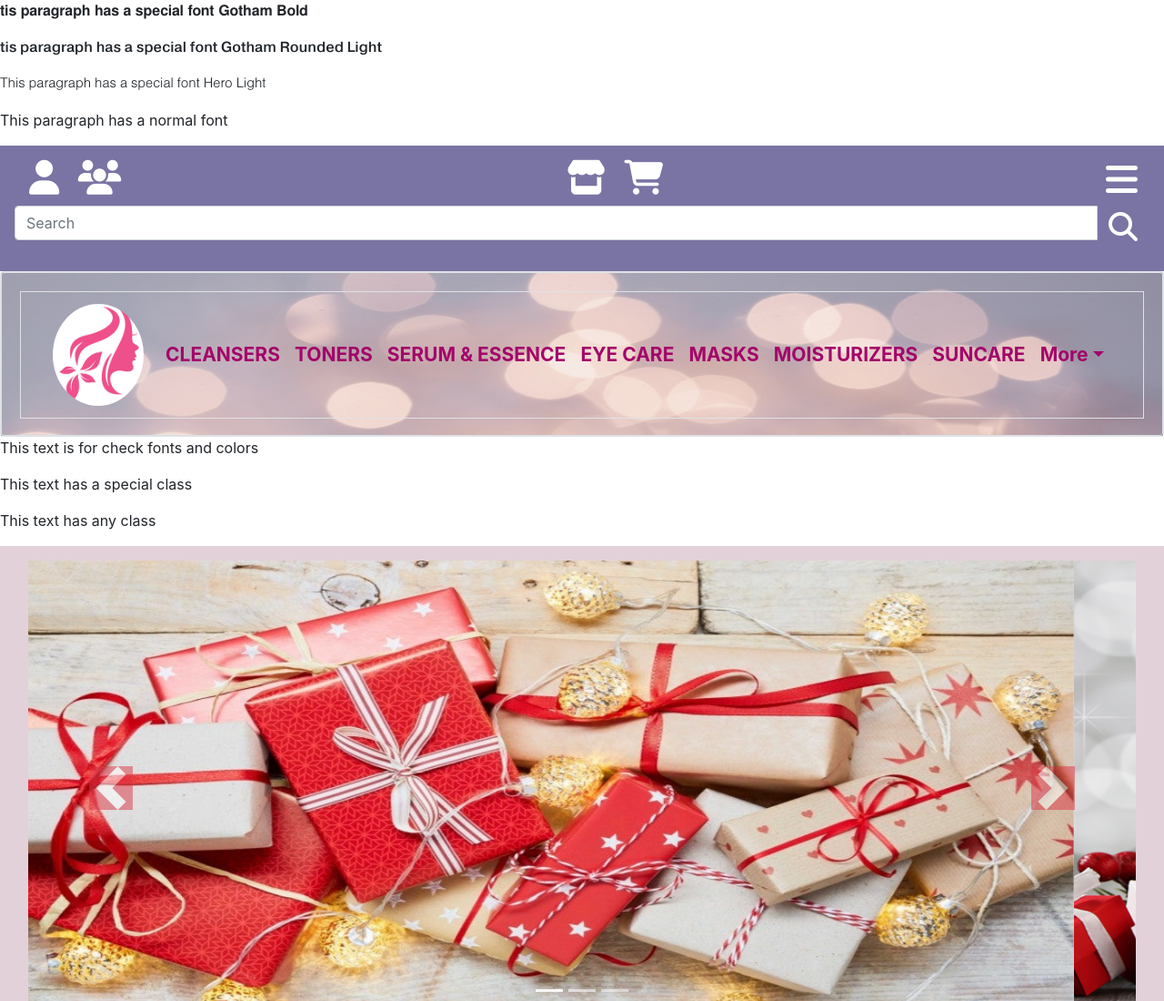
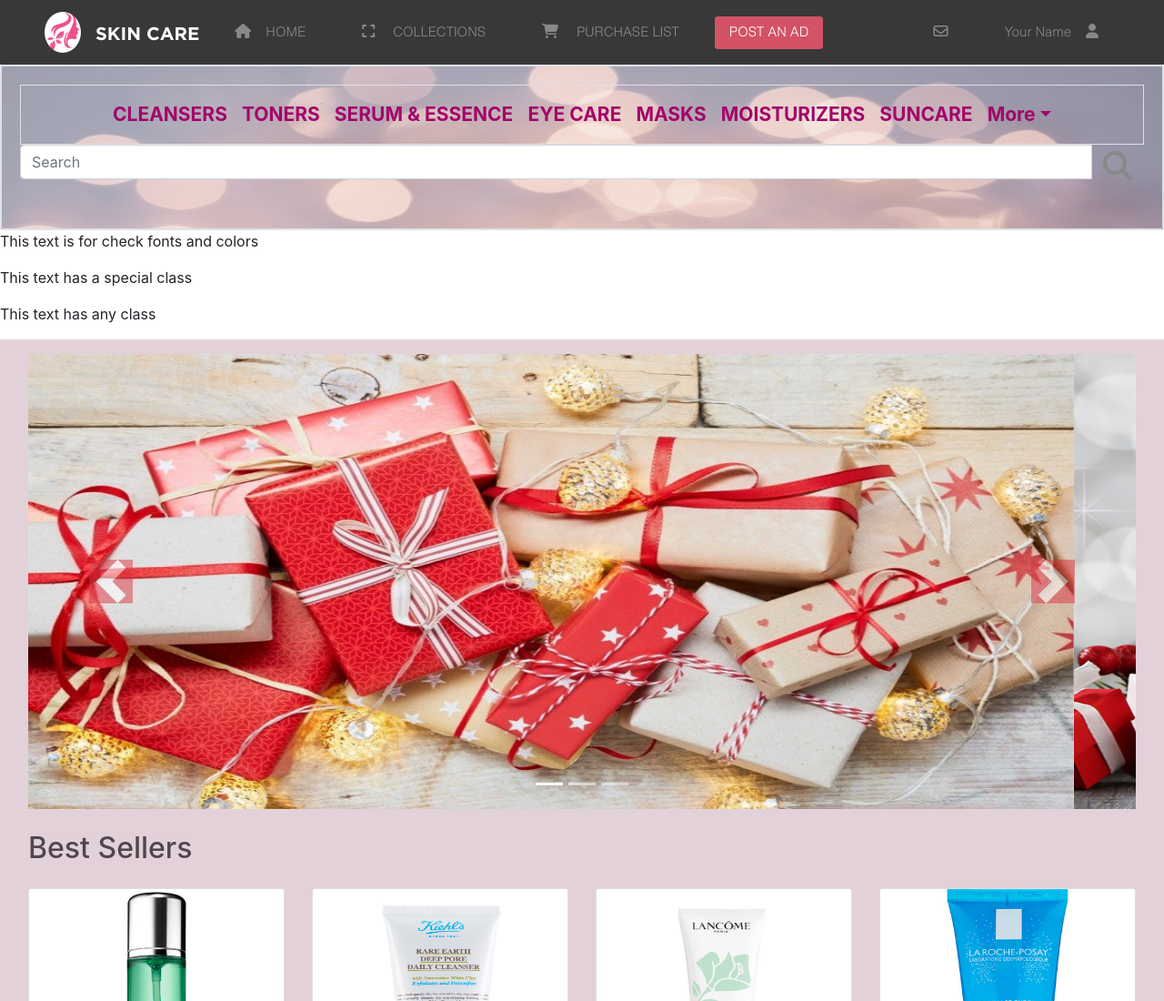
Before and after one commit to marilirulita/capstone-html-css, a plain HTML site: page index.html in a window 1280 px wide. Shown: the top 1100 px of the page at 91% size. Drawn offline with nearby package versions, Linux system fonts and the light colour scheme.

Commit message:
Add colors and style to nav bar

```diff
--- a/index.html
+++ b/index.html
@@ -13,34 +13,45 @@
   </head>
   <body>
 
-    <div class="font-fam">
-      <p>tis paragraph has a special font Gotham Bold</p>
-    </div>
-    <div class="font-fam1">
-      <p>tis paragraph has a special font Gotham Rounded Light</p>
-    </div>
-    <div class="font-fam2">
-      <p>This paragraph has a special font Hero Light</p>
-    </div>
-    <div class="">
-      <p>This paragraph has a normal font</p>
-    </div>
     <!-- this project is a copy of a popular store of beaty products -->
-    <div class="header-top div-head sticky-top"> <!-- fixed top division -->
-      <div class="navbar" id="top">
+    <div class="div-head sticky-top"> <!-- fixed top division -->
+      <div class=" d-flex justify-content-around" id="top">
+        <div class="navbar navbar-expand">
+          <a href="#" class="navbar-brand d-flex align-items-center"><img src="./assets/logo1.png" alt="" width="40" class="rounded-circle"><!-- logo -->
+            <h5 class="text-white text-uppercase ml-3 my-0">Skin Care</h5>
+          </a>
+          <ul class="navbar-nav">
+            <li class="nav-item active"><a href="#" class="nav-link text-uppercase" data-toggle="tooltip" title="Home">
+              <i class="fas fa-home"></i><span class="px-3">Home</span></a></li>
+            <li class="nav-item"><a href="#" class="nav-link text-uppercase" data-toggle="tooltip" title="Collections"><i class="fas fa-expand"></i>
+              <span class="px-3">Collections</span></a></li>
+            <li class="nav-item"><a href="#" class="nav-link text-uppercase" data-toggle="tooltip" title="Shop"><i class="fas fa-shopping-cart"></i>
+              <span class="px-3">Purchase List</span></a></li>
+          </ul>
+          <button type="button" name="button" class="text-uppercase buttons">Post an ad</button>
+        </div>
+        <div class="navbar navbar-expand">
+          <ul class="navbar-nav">
+            <li class="nav-item"><a href="#" class="nav-link text-uppercase" data-toggle="tooltip" title="Messages">
+              <i class="far fa-envelope"></i></a></li>
+            <li class="nav-item"><a href="#" class="nav-link text-uppercase" data-toggle="tooltip" title="Profile">
+              <span class="text-capitalize px-3">your name</span><i class="fas fa-user"></i></a></li>
+          </ul>
+        </div>
+
+
+        <!--
 
         <div class="p-2 d-none d-md-block">
-          <a href="#" class="px-2" data-toggle="tooltip" title="Sign In"><i class="fas fa-user fa-2x"></i></a>
+
           <a href="#" class="px-2" data-toggle="tooltip" title="Community"><i class="fas fa-users fa-2x"></i></a>
         </div>
         <div class="p-2 d-none d-md-block">
           <a href="#" class="px-2" data-toggle="tooltip" title="Stores"><i class="fas fa-store fa-2x"></i></a>
-          <a href="#" class="px-2" data-toggle="tooltip" title="Shopping Cart"><i class="fas fa-shopping-cart fa-2x">
-          </i></a>
         </div>
 
         <button class="navbar-toggler d-md-none" type="button" data-toggle="collapse" data-target="#collapsibleNavbar2">
-          <span  data-toggle="tooltip" title="More"><i class="fas fa-chevron-circle-down fa-2x text-white"></i></span>
+          <span  data-toggle="tooltip" title="More"><i class="fas fa-chevron-circle-down fa-2x"></i></span>
         </button>
         <div class="d-md-none collapse navbar-collapse navbar-expand" id="collapsibleNavbar2">
           <ul class="navbar-nav">
@@ -52,9 +63,9 @@
         </div>
 
         <button class="navbar-toggler" type="button" data-toggle="collapse" data-target="#collapsibleNavbar">
-          <span data-toggle="tooltip" title="Bar Menu"><i class="fas fa-bars fa-2x text-white"></i></span>
+          <span data-toggle="tooltip" title="Bar Menu" class="gray-color"><i class="fas fa-bars fa-2x"></i></span>
         </button>
-        <!-- Navbar links -->
+
         <div class="collapse navbar-collapse navbar-expand" id="collapsibleNavbar">
           <ul class="navbar-nav nav-top flex-wrap">
             <li class="nav-item"><a href="#" class="nav-link ">Cleansers</a></li>
@@ -74,13 +85,7 @@
               </div>
             </li>
           </ul>
-        </div>
-        <div class="input-group mb-3">
-          <input type="text" class="form-control form-inline" placeholder="Search">
-          <div class="input-group-append">
-            <button class="btn" type="submit" data-toggle="tooltip" title="Search"><i class="fas fa-search fa-2x text-white"></i></button>
-          </div>
-        </div>
+        </div> -->
       </div>
     </div>
 
@@ -88,9 +93,7 @@
       <img src="./assets/bg-top3.jpg" alt="" class="card-img-top" height="180">
       <div class="card-img-overlay border">
         <nav class="navbar navbar-expand border justify-content-center align-items-center">
-          <a href="#" class="navbar-brand">
-            <img src="./assets/logo1.png" alt="" width="100" class="rounded-circle"><!-- logo -->
-          </a>
+
           <h1 class="mx-3 display-4 d-md-none">Skin Care</h1>
           <ul class="navbar-nav nav-bot flex-wrap d-none d-md-flex">
             <li class="nav-item"><a href="#" class="nav-link text-uppercase">Cleansers</a></li>
@@ -111,6 +114,12 @@
             </li>
           </ul>
         </nav>
+        <div class="input-group mb-3">
+          <input type="text" class="form-control form-inline" placeholder="Search">
+          <div class="input-group-append">
+            <button class="btn" type="submit" data-toggle="tooltip" title="Search"><i class="fas fa-search fa-2x gray-color"></i></button>
+          </div>
+        </div>
       </div>
     </header>
 
--- a/style.css
+++ b/style.css
@@ -21,18 +21,6 @@
 @font-face {
   font-family: "Helvetica Bold";
   src: url("./Helvetica-Bold.otf");
-}
-
-.font-fam {
-  font-family: "Helvetica Bold";
-}
-
-.font-fam1 {
-  font-family: "Helvetica Medium";
-}
-
-.font-fam2 {
-  font-family: "Helvetica Light";
 }
 
 /* project requires */
@@ -80,14 +68,34 @@ footer a {
 }
 
 .div-head {
-  background-color: #7974a3;
-  color: white;
-  font-weight: bold;
-  font-size: 19px;
+  font-family: "Helvetica Light";
+  background-color: #383838; /* BLACK COLOR */
+  color: #888; /* GRAY COLOR */
 }
 
+.div-head h5 {
+  font-family: "Gotham Bold";
+}
+.div-head li {
+  margin: 0 15px;
+}
+
+.gray-color {
+  color: #888;
+}
+.gray-color:hover {
+  color: #d35266;
+}
 .div-head a:hover {
-  color: #e2e1ed;
+  color: #d35266; /* Red color */
+}
+
+.buttons {
+  background-color: #d35266;
+  color: #fff;
+  padding: 5px 15px;
+  border: 1px solid #d35266;
+  border-radius: 3px;
 }
 
 .nav-top a {
```
